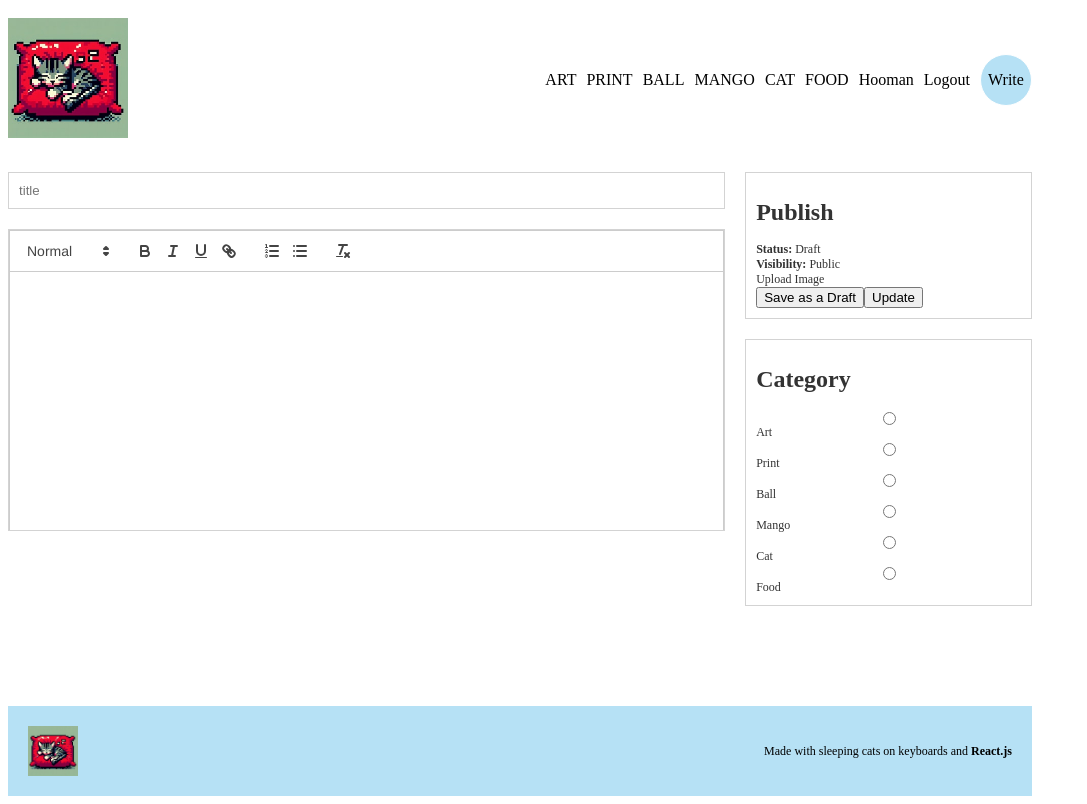
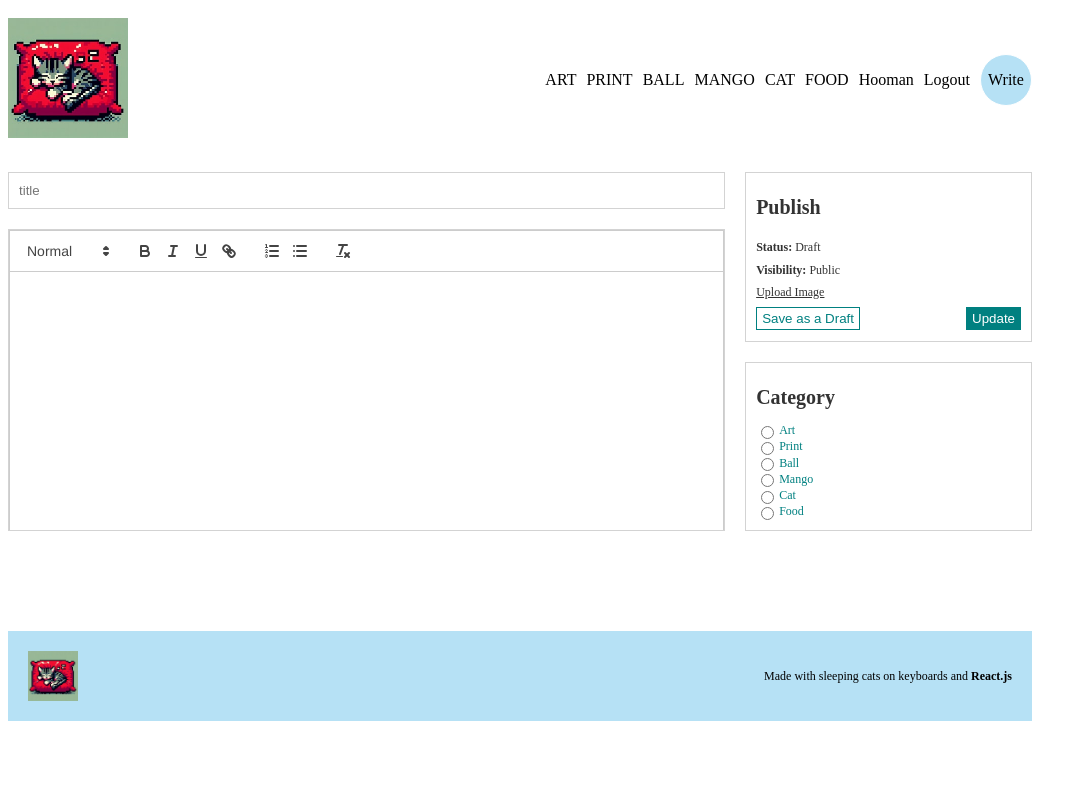
Before and after one commit to hoomanity/cautious-palm-tree, a React (Vite) app in the folder client/: page /Write in a window 1280 px wide. Shown: the whole page, without its empty margins (0-1087 px from the left). Built offline with nearby package versions, Linux system fonts and the light colour scheme.

Commit message:
finished with the html and css part of the website and moving from the client side of the project to the API side

```diff
--- a/client/src/pages/Write.jsx
+++ b/client/src/pages/Write.jsx
@@ -24,7 +24,7 @@
             <b>Visibility: </b> Public
           </span>
           <input style={{display:"none"}}  type="file" id="file" />
-          <label htmlFor="file">Upload Image</label>
+          <label className='file' htmlFor="file">Upload Image</label>
           <div className="buttons">
             <button>Save as a Draft</button>
             <button>Update</button>
@@ -32,18 +32,30 @@
         </div>
         <div className="item">
           <h1>Category</h1>
+          <div className="cat">
             <input type="radio" name='cat' value="art" id='art'/>
             <label htmlFor="art">Art</label>
+          </div>
+          <div className="cat">
             <input type="radio" name='cat' value="print" id='print'/>
             <label htmlFor="print">Print</label>
+          </div>
+          <div className="cat">
             <input type="radio" name='cat' value="ball" id='ball'/>
             <label htmlFor="ball">Ball</label>
+          </div>
+          <div className="cat">
             <input type="radio" name='cat' value="mango" id='mango'/>
             <label htmlFor="mango">Mango</label>
+          </div>
+          <div className="cat">
             <input type="radio" name='cat' value="cat" id='cat'/>
             <label htmlFor="cat">Cat</label>
+          </div>
+          <div className="cat">
             <input type="radio" name='cat' value="food" id='food'/>
             <label htmlFor="food">Food</label>
+          </div>
         </div>
       </div>
     </div>
--- a/client/src/style.scss
+++ b/client/src/style.scss
@@ -328,6 +328,39 @@
           justify-content: space-between;
           font-size: 12px;
           color: #333;
+
+          h1 {
+            font-size: 20px;
+          }
+          .file {
+            text-decoration: underline;
+            cursor: pointer;
+          }
+          .buttons {
+            display: flex;
+            justify-content: space-between;
+
+            :first-child {
+              cursor: pointer;
+              color: teal;
+              background-color: white;
+              border: 1px solid teal;
+              padding: 3px 5px;
+            }
+            :last-child {
+              cursor: pointer;
+              color: white;
+              background-color: teal;
+              border: 1px solid teal;
+              padding: 3px 5px;
+            }
+          }
+          .cat {
+            display: flex;
+            align-items: center;
+            gap: 2px;
+            color: teal;
+          }
         }
       }
     }
```
Lines whose indentation alone changed are shown as unchanged.
